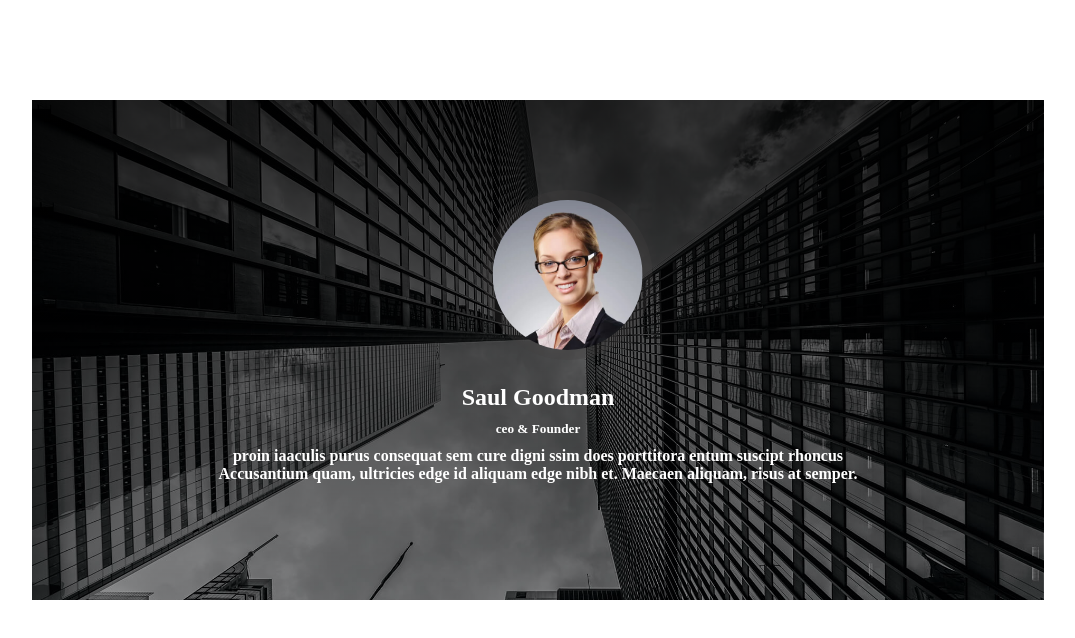
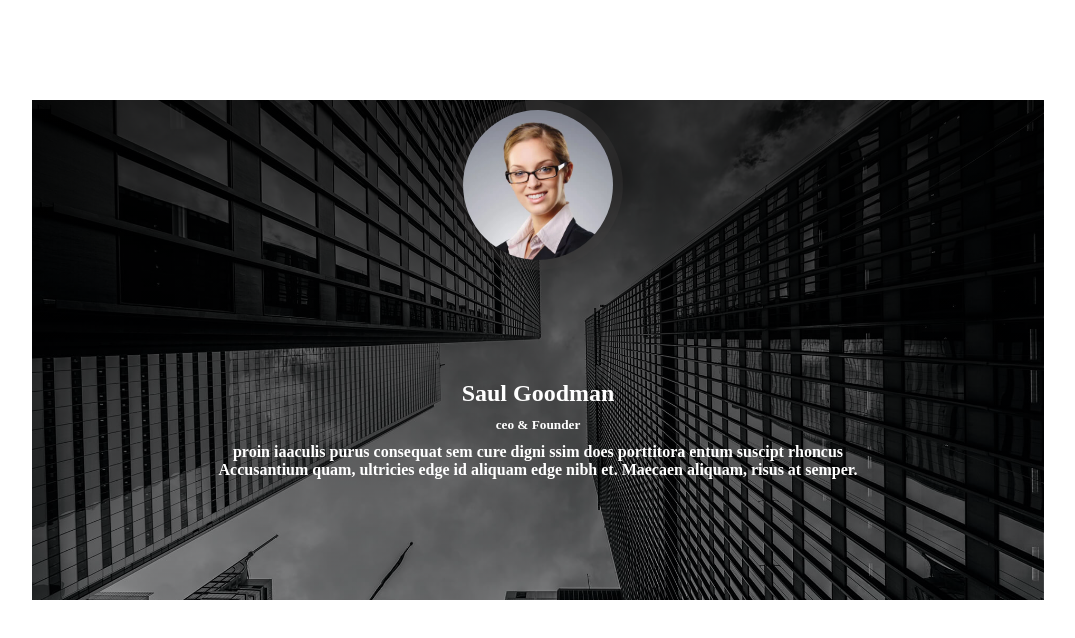
Before and after one commit to 01jegan/css2, a plain HTML site: page index.html in a window 1280 px wide. Shown: the whole page, without its empty margins (102-1177 px from the left). Drawn offline with Linux system fonts and the light colour scheme.

Commit message:
Update index.html

```diff
--- a/index.html
+++ b/index.html
@@ -9,27 +9,25 @@
 	margin-top: 100px;
 		}
 		.background{
-			background-image: linear-gradient(rgba(0,0,0,0.8),rgba(0,0,0,0.4)),
-			url('cta-bg.jpg');
+			background-image: linear-gradient(rgba(0,0,0,0.8),rgba(0,0,0,0.4)),url('cta-bg.jpg');
 			background-repeat:no-repeat;
 			background-size:cover;
 			background-position:center;
 			margin: 0 auto;
 			width: 80%;
 			height: 500px;
-
+		position:relative;
 		}
 
-		.ima{
+		.img{
 			border: 10px solid #4340404a;
 			height:150px;
 			width:150px ;
 			border-radius: 50%;
 			margin: 0 auto;
-			text-align: center !important;
-			position: sticky;
-    			left: 585px;
-    			transform: translateY(90px);
+			display:flex;
+			margin-top:20px;
+			align-items:center;
 
 		}
 		.content h1{
@@ -62,7 +60,7 @@
 		<div class="background">
 			<div>
 				<div class="content">
-				<img class="ima" src="testimonials-3.jpg">
+				<img class="img" src="testimonials-3.jpg">
 				<h1> Saul Goodman</h1>
 				<h5> ceo & Founder</h5>
 				<h4> proin iaaculis purus consequat sem cure digni ssim does porttitora entum suscipt rhoncus Accusantium quam, ultricies edge id aliquam edge nibh et. Maecaen aliquam, risus at semper.  </h4>
```
